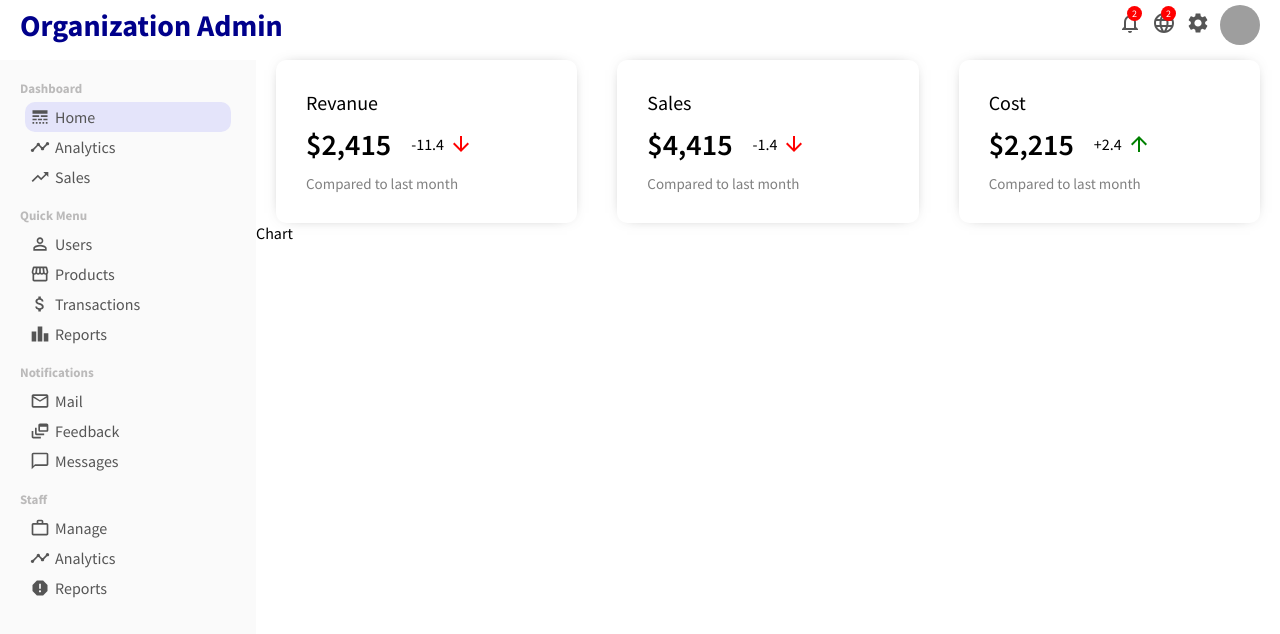
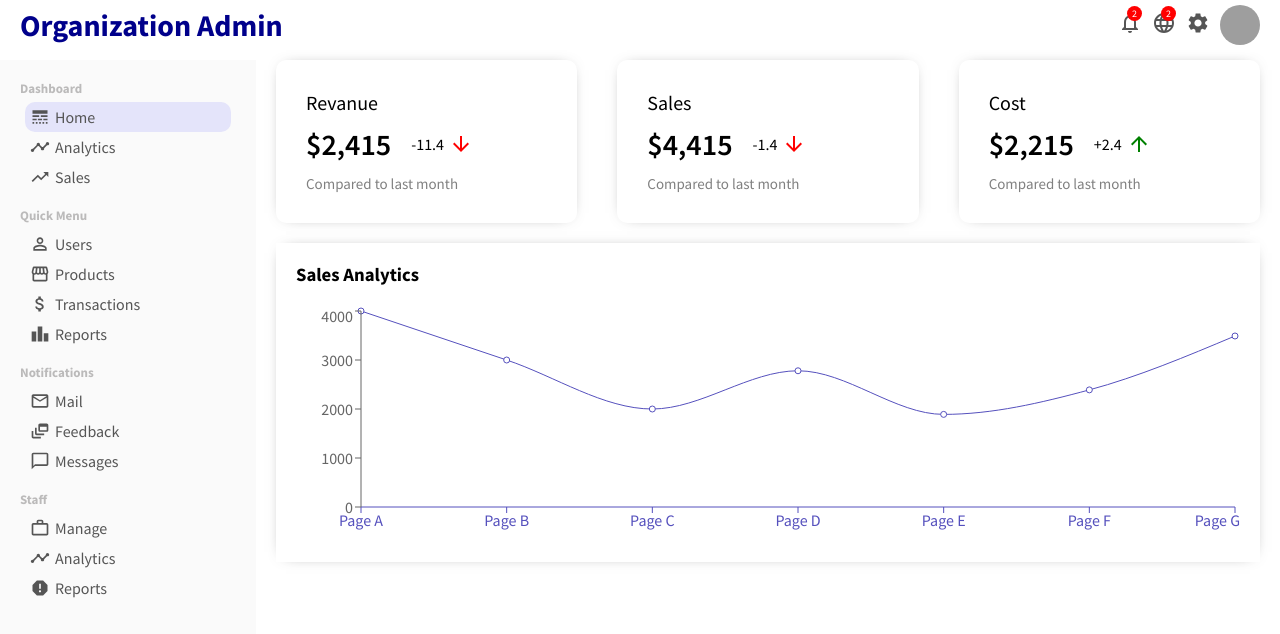
Before and after one commit to alejandropascuale/Organiation-Admin, a React (Create React App) app: page / in a window 1280 px wide. Shown: the top 634 px of the page. Built offline with nearby package versions, Linux system fonts and the light colour scheme; grey boxes are pictures that could not be loaded.

Commit message:
create simple chart monotone with data example

```diff
--- a/src/components/chart/Chart.css
+++ b/src/components/chart/Chart.css
@@ -0,0 +1,9 @@
+.chart {
+    margin: 20px;
+    padding: 20px;
+    --webkit-box-shadow: 0px 0px 15px -10px rgb(0, 0, 0, 0.75);
+    box-shadow: 0px 0px 15px -10px rgb(0, 0, 0, 0.75);
+}
+.chartTitle {
+    margin-bottom: 20px;
+}
--- a/src/components/chart/Chart.jsx
+++ b/src/components/chart/Chart.jsx
@@ -1,9 +1,62 @@
-import './Chart.css'
+import './Chart.css';
+import { LineChart, Line, XAxis, YAxis, CartesianGrid, Tooltip, Legend, ResponsiveContainer } from 'recharts';
+
+const data = [
+  {
+    name: 'Page A',
+    'Active User': 4000,
+    pv: 2400,
+    amt: 2400,
+  },
+  {
+    name: 'Page B',
+    'Active User': 3000,
+    pv: 1398,
+    amt: 2210,
+  },
+  {
+    name: 'Page C',
+    'Active User': 2000,
+    pv: 9800,
+    amt: 2290,
+  },
+  {
+    name: 'Page D',
+    'Active User': 2780,
+    pv: 3908,
+    amt: 2000,
+  },
+  {
+    name: 'Page E',
+    'Active User': 1890,
+    pv: 4800,
+    amt: 2181,
+  },
+  {
+    name: 'Page F',
+    'Active User': 2390,
+    pv: 3800,
+    amt: 2500,
+  },
+  {
+    name: 'Page G',
+    'Active User': 3490,
+    pv: 4300,
+    amt: 2100,
+  },
+];
 
 export default function Chart() {
   return (
     <div className='chart'>
-      Chart
+      <h3 className="chartTitle">Sales Analytics</h3>
+      <ResponsiveContainer width='100%' aspect={4 / 1}>
+        <LineChart data={data}>
+            <XAxis dataKey='name' stroke='#5550bd' />
+            <Line type='monotone' dataKey='Active User' stroke='#5550bd' />
+            <YAxis />
+        </LineChart>
+      </ResponsiveContainer>
     </div>
   )
 }
```
